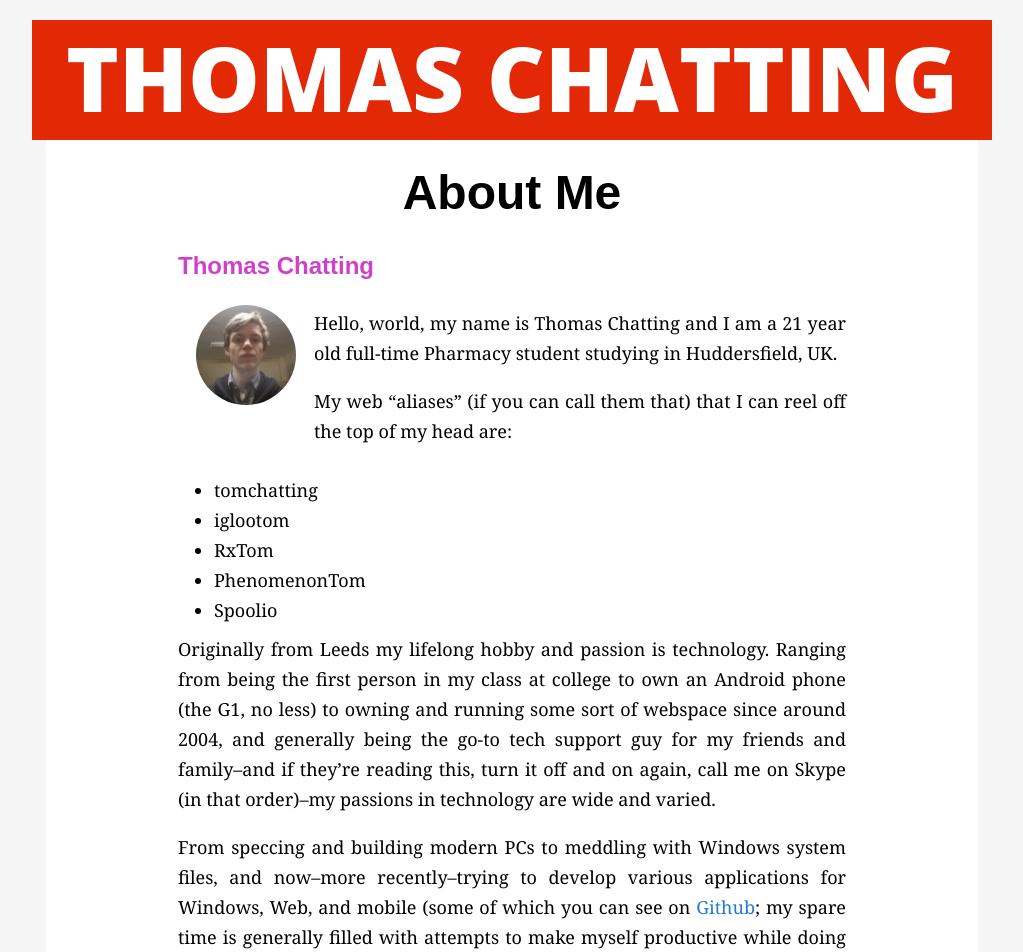
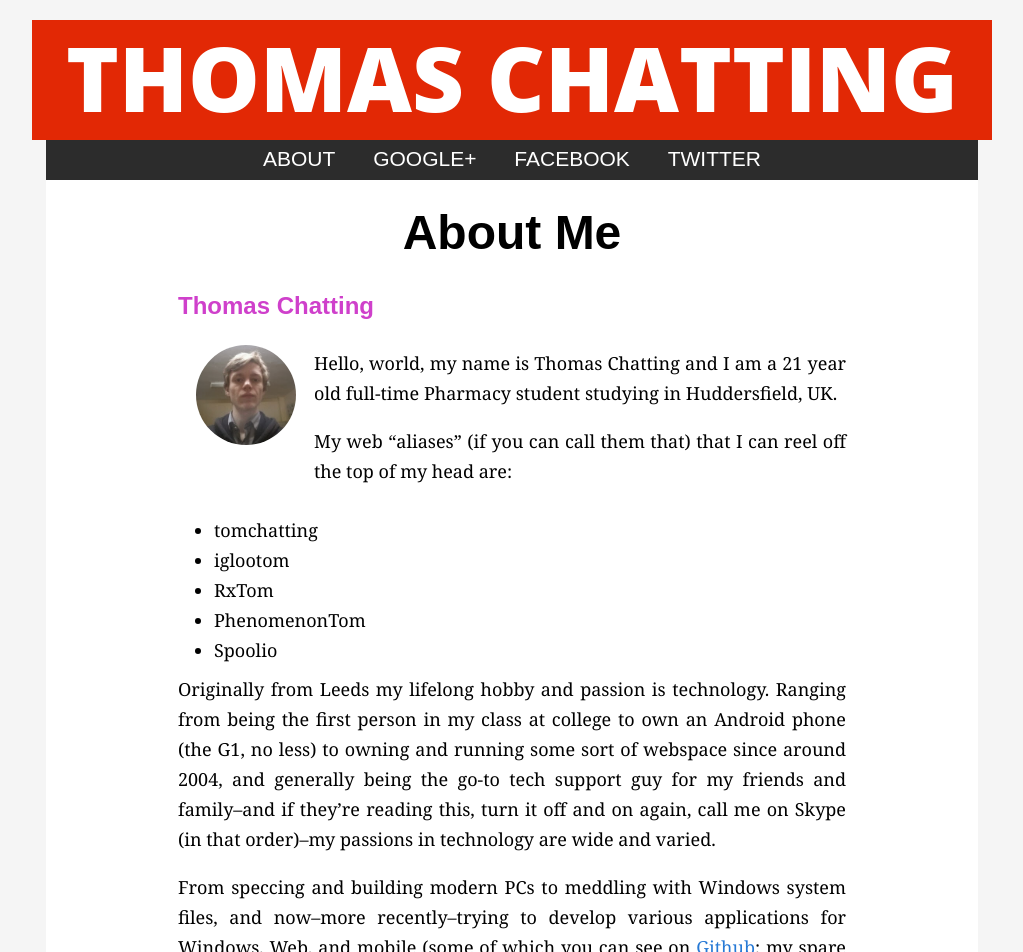
Before and after one commit to tomchatting/tomchatting.github.io, a Jekyll site: the page built from about.markdown, in a window 1280 px wide. Shown: the top 952 px of the page, without its empty margins (128-1151 px from the left). Built offline with Jekyll 4.4.1, drawn with Linux system fonts in a browser that asks for light colours.

Commit message:
Added a nav bar

```diff
--- a/_layouts/default.html
+++ b/_layouts/default.html
@@ -17,6 +17,15 @@
             <a href="/"><img src="/img/hero.png"></a>
         </header>
 
+        <nav class="s-nav">
+            <ul>
+                <li><a href="/about">About</a></li>
+                <li><a href="//google.com/+ThomasChatting" target="_blank">Google+</a></li>
+                <li><a href="//facebook.com/tom.chatting" target="_blank">Facebook</a></li>
+                <li><a href="//twitter.com/phenomenontom" target="_blank">Twitter</a></li>
+            </ul>
+        </nav>
+
         <div class="wrapper">
 
             {{ content }}
--- a/css/main.css
+++ b/css/main.css
@@ -19,7 +19,7 @@ html {
     background: #f5f5f5;
 }
 
-ol, ul {
+.wrapper ol, .wrapper ul {
     padding-left: 2em;
     padding-top: 20px;
 }
@@ -70,11 +70,46 @@ h4 {font-size: 18px;}
     Wrapper
 -------------------*/
 .wrapper {
-	margin-top: 140px;
     margin-left: 14px;
     margin-right: 14px;
     background: #fff;
 }
+
+/*-------------------
+    Nav
+--------------------*/
+
+.s-nav {
+    margin-top: 140px;
+    height: 40px;
+    margin-left: 14px;
+    margin-right: 14px;
+    background: #2c2c2c;
+    font-size: 21px;
+    font-weight: 400;
+    font-family: open-sans, sans-serif;
+    text-transform: uppercase;
+}
+
+.s-nav ul {
+    list-style: none;
+    text-align: center;
+}
+    .s-nav li {
+        display: inline-block;
+    }
+        .s-nav li a {
+            color: #fff;
+            padding: 0 16px;
+            margin-top: 4px;
+            display: block;
+            height: 36px;
+        }
+
+        .s-nav li a:hover {
+            color: #000;
+            background: #fff;
+        }
 
 /*-------------------
     Header
```
